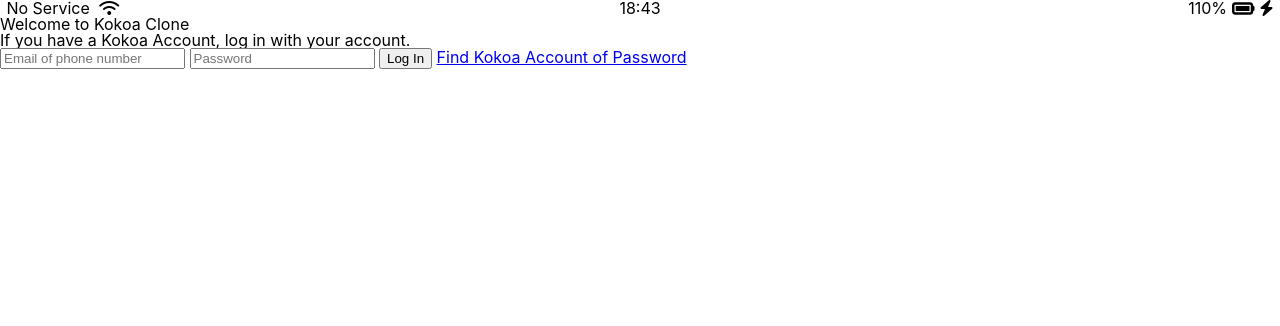
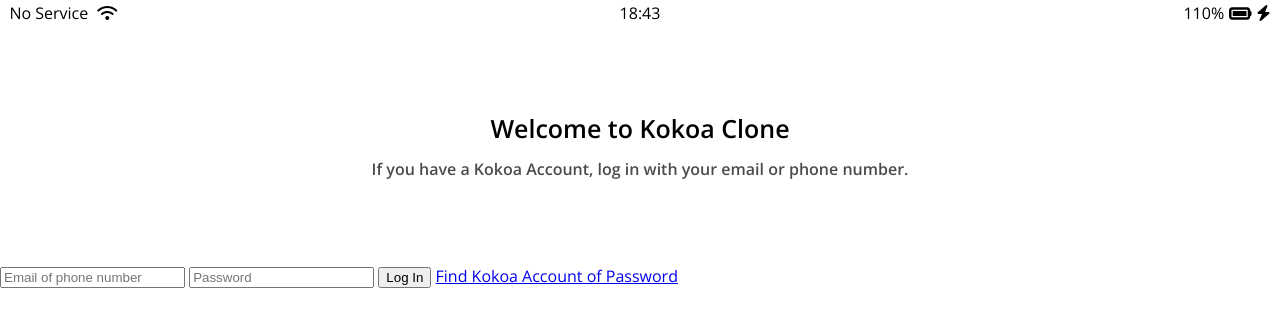
Before and after one commit to ChanyuMoon/kokoa-clone-2021, a plain HTML site: page index.html in a window 1280 px wide. Drawn offline with nearby package versions, Linux system fonts and the light colour scheme.

Commit message:
Changed status-bar part
put some padding and made them come to centor and stuff.

```diff
--- a/css/status-bar.css
+++ b/css/status-bar.css
@@ -1,6 +1,7 @@
 .status-bar {
   display: flex;
   justify-content: center;
+  padding: 5px 3px;
 }
 .status-bar__column {
   width: 33%;
--- a/css/styles.css
+++ b/css/styles.css
@@ -1,7 +1,26 @@
+@import url("https://fonts.googleapis.com/css2?family=Open+Sans:wght@400;600&display=swap");
 @import "reset.css";
 @import "status-bar.css";
 
 body {
-  font-family: -apple-system, BlinkMacSystemFont, "Segoe UI", Roboto, Oxygen,
-    Ubuntu, Cantarell, "Open Sans", "Helvetica Neue", sans-serif;
+  font-family: "Open Sans", sans-serif;
 }
+
+.welcome-header {
+  margin: 90px 0px;
+  text-align: center;
+  display: flex;
+  flex-direction: column;
+  align-items: center;
+  font-weight: 600;
+}
+
+.welcome-header__title {
+  margin-bottom: 20px;
+  font-size: 25px;
+}
+
+.welcome-header__text {
+  width: 50%;
+  opacity: 0.7;
+}
--- a/index.html
+++ b/index.html
@@ -24,7 +24,7 @@
     </div>
     <header class="welcome-header">
         <h1 class="welcome-header__title">Welcome to Kokoa Clone</h1>
-        <p class="welcome-header__text">If you have a Kokoa Account, log in with your account.</p>
+        <p class="welcome-header__text">If you have a Kokoa Account, log in with your email or phone number.</p>
     </header>
 
     <form id="Login-form">
```
